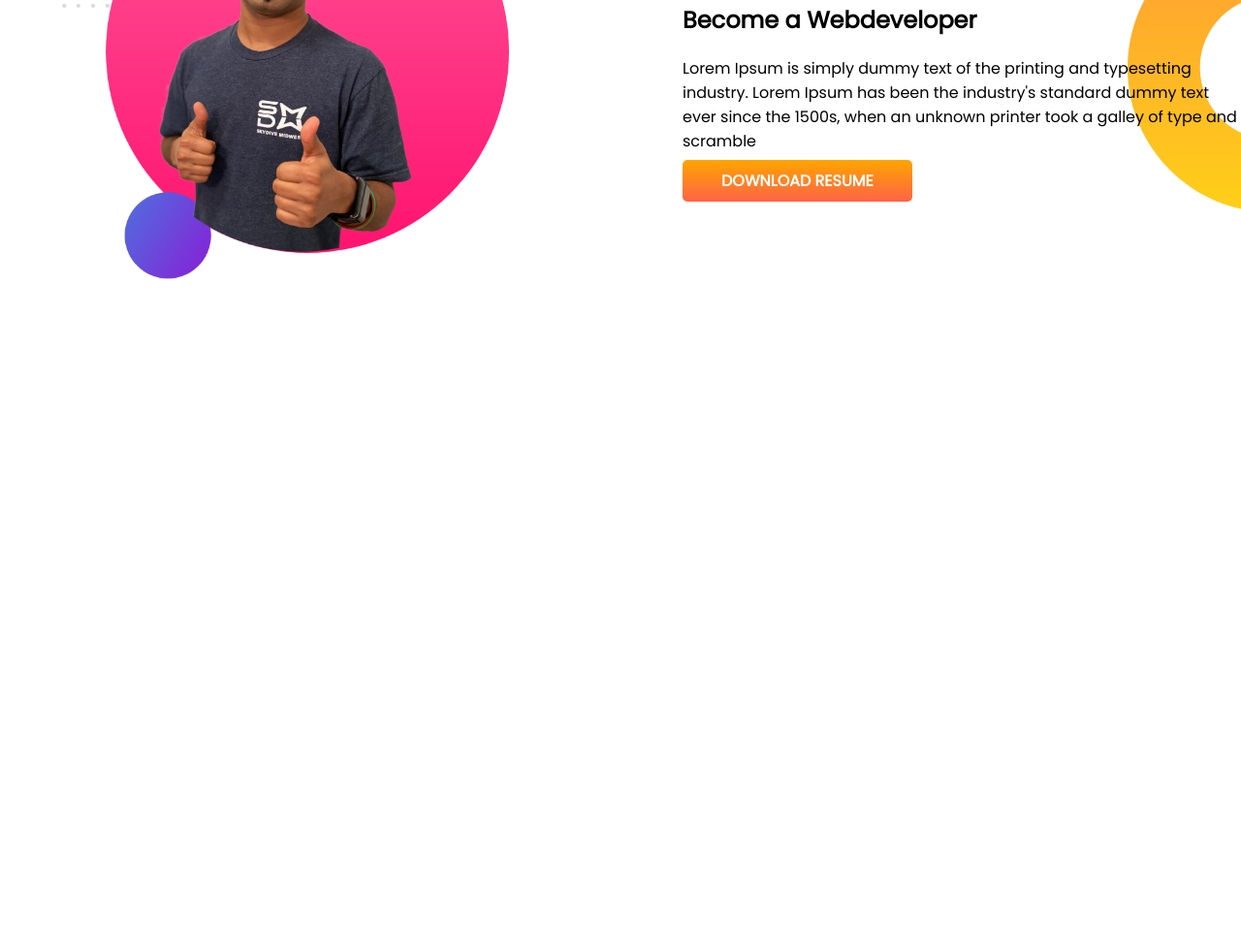
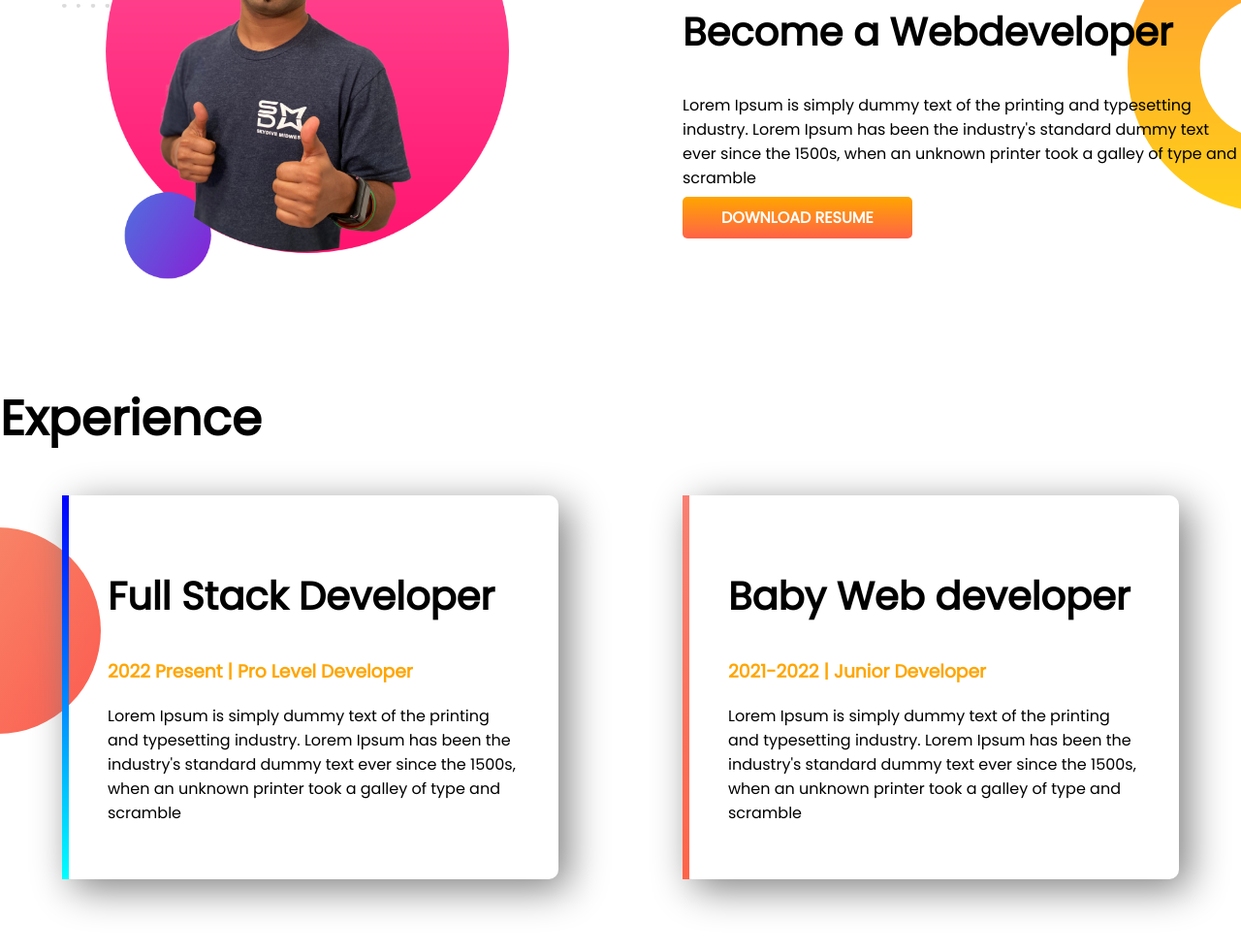
Before and after one commit to iamalaminshanto/Practise, a plain HTML site: page index.html in a window 1280 px wide. Shown: the part 793-1774 px from the top of the page at 97% size. Before the commit the page ends 1188 px from the top, so only its background shows below. Drawn offline with Linux system fonts and the light colour scheme.

Commit message:
complete

```diff
--- a/index.html
+++ b/index.html
@@ -13,7 +13,7 @@
 </head>
 
 <body>
-    <section class="top-banner">
+    <section class="top-banner flexible-container">
         <div class="half-width">
             <h1>Welcome To</h1>
             <h1><span class="orange-color">Jhanker Mahbub</span> World!</h1>
@@ -27,7 +27,7 @@
             <img src="images/jhankar.png" alt="">
         </div>
     </section>
-    <section class="dream-big">
+    <section class="dream-big flexible-container">
         <div class="half-width">
             <img src="images/jhankar2.png" alt="">
         </div>
@@ -40,6 +40,28 @@
             <a class="link-button" target="_blank" href="https://www.facebook.com/iamalaminshanto">DOWNLOAD RESUME</a>
         </div>
     </section>
+    <section class="experience-area">
+        <h1>Experience</h1>
+
+        <div class="flexible-container">
+            <div id="full-stack" class="experience-items">
+                <h2>Full Stack Developer</h2>
+                <h3 class="orange-color">2022 Present | Pro Level Developer</h3>
+                <p>Lorem Ipsum is simply dummy text of the printing and typesetting industry. Lorem Ipsum has been the
+                    industry's standard dummy text ever since the 1500s, when an unknown printer took a galley of type
+                    and
+                    scramble</p>
+            </div>
+            <div id="web-developer" class="experience-items">
+                <h2>Baby Web developer</h2>
+                <h3 class="orange-color">2021-2022 | Junior Developer</h3>
+                <p>Lorem Ipsum is simply dummy text of the printing and typesetting industry. Lorem Ipsum has been the
+                    industry's standard dummy text ever since the 1500s, when an unknown printer took a galley of type
+                    and
+                    scramble</p>
+            </div>
+        </div>
+    </section>
 </body>
 
 </html>
--- a/style.css
+++ b/style.css
@@ -5,10 +5,13 @@ body{
 h1{
     font-size: 50px;
 }
+h2{
+    font-size: 40px;
+}
 .orange-color{
     color: orange;
 }
-section{
+.flexible-container{
     display: flex;
     margin-bottom: 100px;
 }
@@ -36,3 +39,28 @@ width: 80%;
     background-repeat: no-repeat;
     background-position: right;
 }
+.experience-area{
+    background-image: url(images/exp-bg.png);
+    background-repeat: no-repeat;
+    background-position: left;
+}
+.experience-items{
+    width: 40%;
+    margin-left: 5%;
+    margin-right: 5%;
+    padding: 40px;
+    box-shadow: 10px 10px 40px gray;
+    border-radius: 10px;
+}
+
+#full-stack{
+border-left: 7px solid;
+border-image: linear-gradient(blue, cyan);
+border-image-slice: 1;
+}
+
+#web-developer{
+    border-left: 7px solid;
+    border-image: linear-gradient(salmon, tomato);
+    border-image-slice: 1;
+}
```
